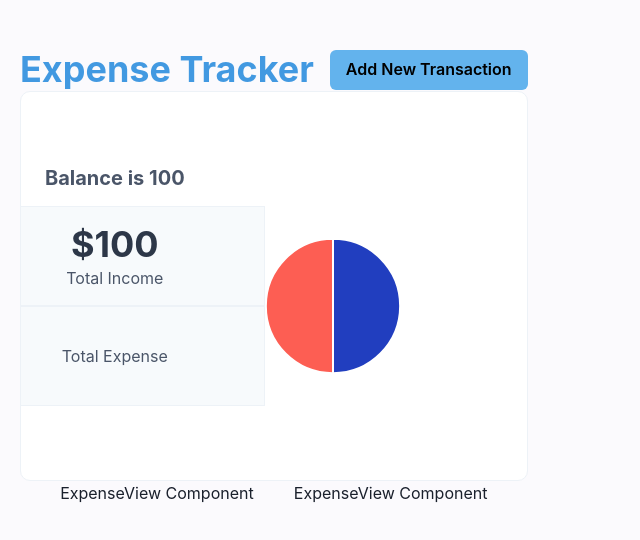
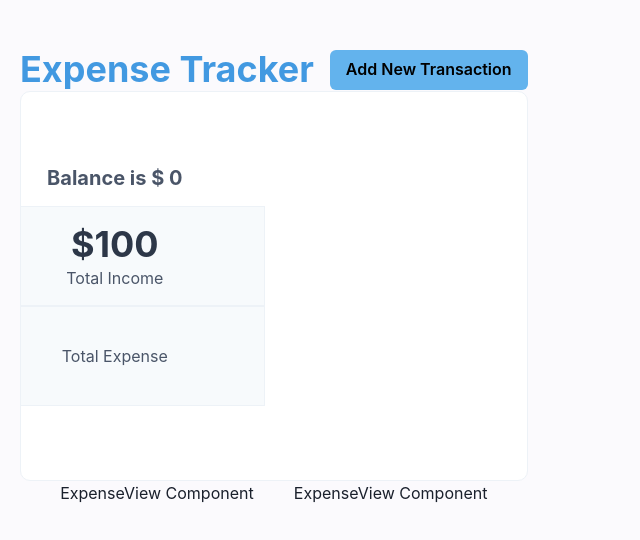
Before and after one commit to DeepaBhandari/expense-tracker, a React (Create React App) app: page / in a window 1280 px wide. Shown: the top 540 px of the page, without its empty margins (0-640 px from the left). Built offline with nearby package versions, Linux system fonts and the light colour scheme; the HTML template or start-up script is replaced by a standard one.

Commit message:
income and expense calculations and rendering

```diff
--- a/src/components/main/index.jsx
+++ b/src/components/main/index.jsx
@@ -1,11 +1,32 @@
-import React from 'react'
 import { Button, Flex, Heading, useDisclosure } from "@chakra-ui/react";
 import Summary from '../summary';
 import ExpenseView from '../expense-view';
-
+import { useContext, useEffect } from 'react';
+import { GlobalContext } from '../../context';
 
 const Main = () => {
     const { isOpen, onOpen, onClose } = useDisclosure();
+    const {
+      totalExpense,
+      allTransactions,
+      setTotalExpense,
+      totalIncome,
+      setTotalIncome,
+    } = useContext(GlobalContext);
+
+    useEffect(() => {
+      let income = 0;
+      let expense = 0;
+
+      allTransactions.forEach((item) => {
+        item.type === "income"
+          ? (income = income + parseFloat(item.amount))
+          : (expense = expense + parseFloat(item.amount));
+      });
+
+      setTotalExpense(expense);
+      setTotalIncome(income);
+    }, [allTransactions]);
 
     return (
       <Flex textAlign={"center"} flexDirection={"column"} pr={"5"} pl={"5"}>
@@ -17,22 +38,35 @@
             Expense Tracker
           </Heading>
           <Flex alignItems={"center"}>
-        <Button  onClick ={onOpen} bg={"blue.300"} color={"black"} ml={"4"}>
+            <Button onClick={onOpen} bg={"blue.300"} color={"black"} ml={"4"}>
               Add New Transaction
             </Button>
           </Flex>
         </Flex>
-    <Summary isOpen ={isOpen} onClose={onClose}/>
+        <Summary
+          totalExpense={totalExpense}
+          totalIncome={totalIncome}
+          isOpen={isOpen}
+          onClose={onClose}
+        />
+
         <Flex
           w="full"
           alignItems={"flex-start"}
           justifyContent={"space-evenly"}
           flexDirection={["column", "column", "column", "row", "row"]}
         >
-        <ExpenseView/>
-        <ExpenseView/>
+          <ExpenseView
+            data={allTransactions.filter((item) => item.type === "expense")}
+            type={"expense"}
+          />
+          <ExpenseView
+            data={allTransactions.filter((item) => item.type === "income")}
+            type={"income"}
+          />
         </Flex>
       </Flex>
+
 
   )
 }
--- a/src/components/summary/index.jsx
+++ b/src/components/summary/index.jsx
@@ -41,8 +41,7 @@
           mr={"2"}
         >
           <Heading size={"md"} mb={"4"} color={"gray.600"}>
-            Balance is 100
-            {/* Balance is $ {totalIncome - totalExpense} */}
+            Balance is $ {totalIncome - totalExpense}
           </Heading>
           <Flex
             justifyContent={"space-evenly"}
```
Lines whose indentation alone changed are shown as unchanged.
